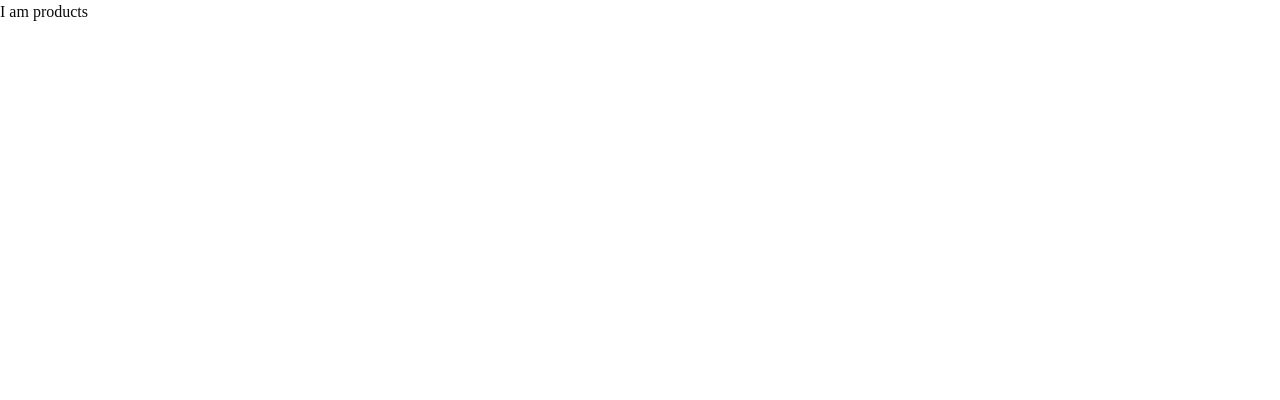
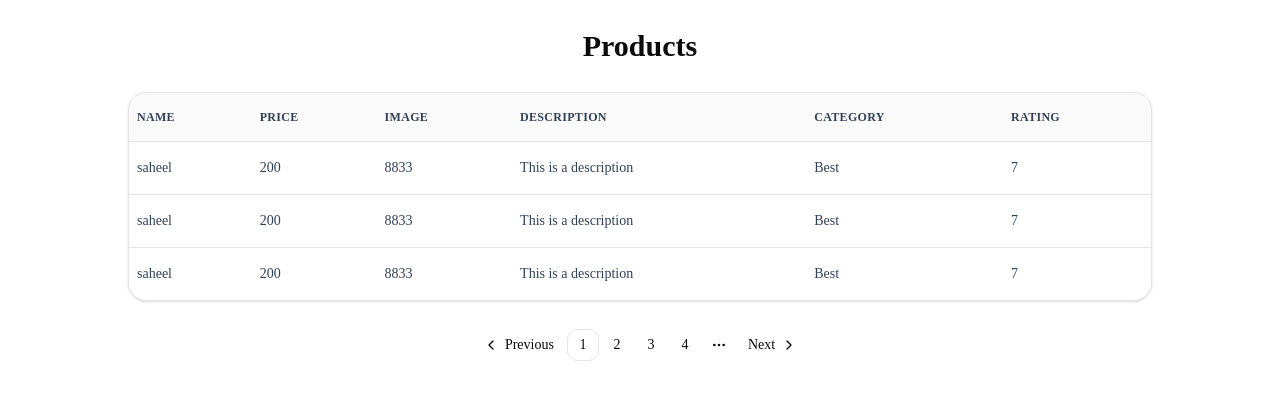
Before and after one commit to Saheel-Mahzz/Ecommerce-Dashboard, a Next.js app: page /products in a window 1280 px wide. Shown: the top 400 px of the page. Built offline with nearby package versions, Linux system fonts and the light colour scheme.

Commit message:
fix: made a dummy list table for the product list

```diff
--- a/modules/products/index.tsx
+++ b/modules/products/index.tsx
@@ -1,9 +1,69 @@
-import React from 'react'
+import { IColumn } from "@/components/list/types/columns";
+import React from "react";
+import { Product } from "./types/product.types";
+import { List } from "@/components/list";
+import { PaginationCount } from "@/components/pagination";
 
 export default function Products() {
+  const columns: IColumn<Product> = [
+    {
+      accessorKey: "name",
+      header: "Name",
+    },
+    {
+      accessorKey: "price",
+      header: "Price",
+    },
+    {
+      accessorKey: "image",
+      header: "Image",
+    },
+    {
+      accessorKey: "description",
+      header: "Description",
+    },
+    {
+      accessorKey: "category",
+      header: "Category",
+    },
+    {
+      accessorKey: "rating",
+      header: "Rating",
+    },
+  ];
+
+  const rows: Product[] = [
+    {
+      name: "saheel",
+      price: "200",
+      image: "8833",
+      description: "This is a description",
+      category: "Best",
+      rating: "7",
+    },
+    {
+      name: "saheel",
+      price: "200",
+      image: "8833",
+      description: "This is a description",
+      category: "Best",
+      rating: "7",
+    },
+
+    {
+      name: "saheel",
+      price: "200",
+      image: "8833",
+      description: "This is a description",
+      category: "Best",
+      rating: "7",
+    },
+  ];
   return (
-    <div>
-      I am products
+    <div className="max-w-5xl mx-auto w-full my-7">
+      <h2 className="text-3xl font-semibold text-center">Products</h2>
+      <List rows={rows} columns={columns} />
+      <PaginationCount totalCount={20} />
     </div>
-  )
+  );
 }
--- a/modules/products/types/product.types.ts
+++ b/modules/products/types/product.types.ts
@@ -1,4 +1,4 @@
-export interface IProduct {
+export interface Product {
   price: string;
   name: string;
   image: string;
```
